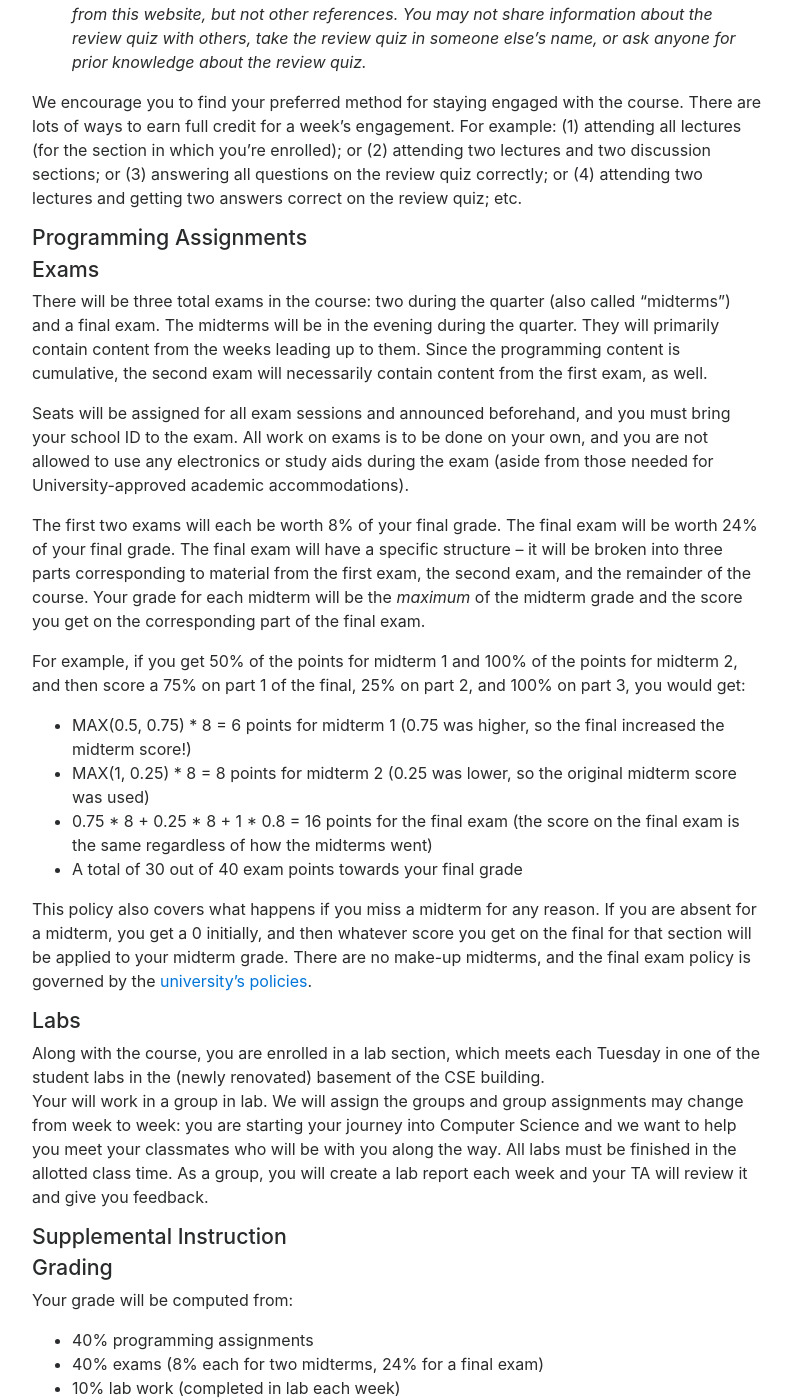
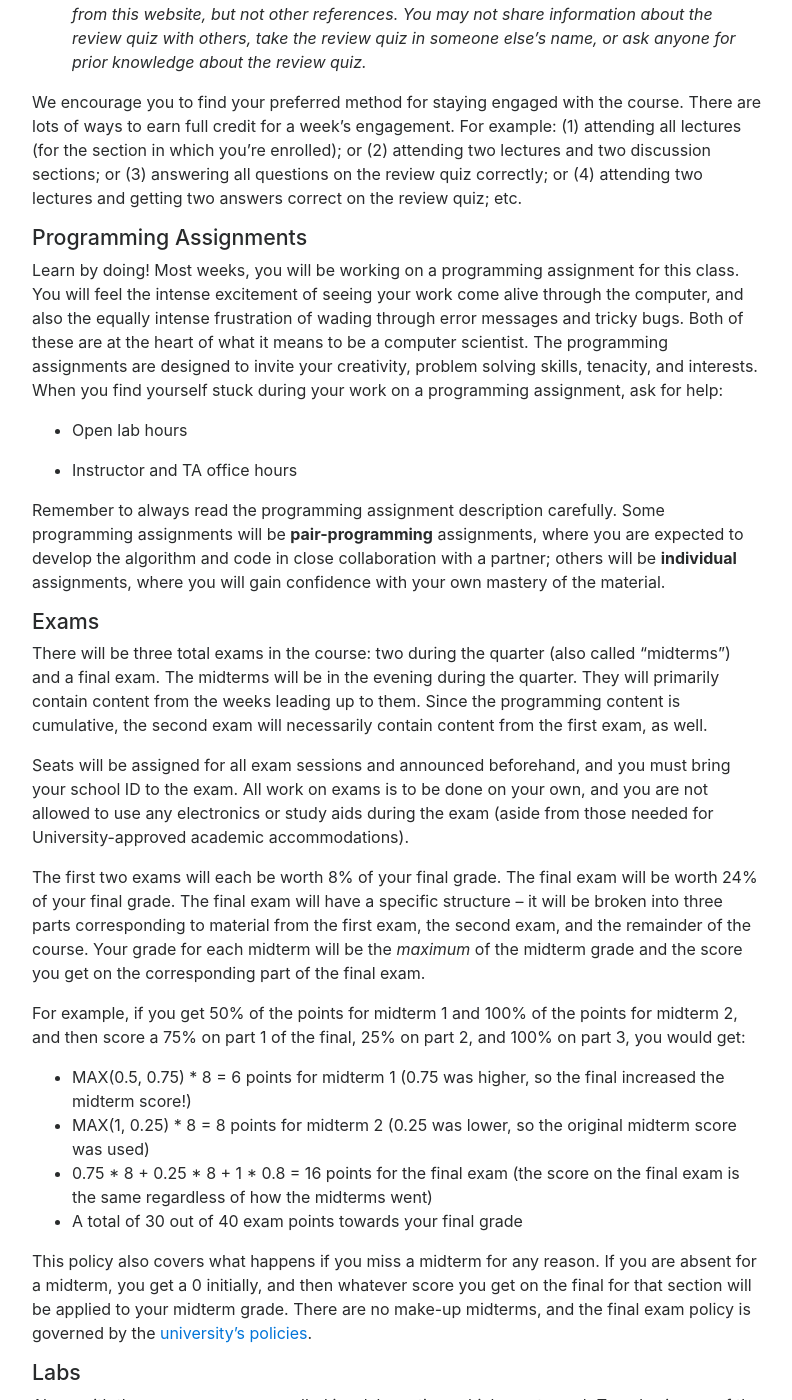
Before and after one commit to ucsd-cse8a-f18/ucsd-cse8a-f18.github.io, a Jekyll site: the page built from index.md, in a window 1280 px wide and 1400 px high, scrolled down 2472 px. Shown: the whole window, without its empty margins (243-1035 px from the left). Built offline with Jekyll 4.4.1, drawn with Linux system fonts in a browser that asks for light colours; nearby versions of some CDN libraries; some of the changed text lies outside the part shown.

Commit message:
Update index.md

```diff
--- a/index.md
+++ b/index.md
@@ -117,6 +117,23 @@ attending two lectures and getting two answers correct on the review  quiz; etc.
 
 <h3 id="pas">Programming Assignments</h3>
 
+Learn by doing!  Most weeks, you will be working on a programming assignment for this class.
+You will feel the intense excitement of seeing your work come alive through the computer, and
+also the equally intense frustration of wading through error messages and tricky bugs.  Both of these
+are at the heart of what it means to be a computer scientist.  The programming assignments are designed
+to invite your creativity, problem solving skills, tenacity, and interests. When you find yourself stuck
+during your work on a programming assignment, ask for help:
+
+* Open lab hours
+
+* Instructor and TA office hours
+
+
+Remember to always read the programming assignment description carefully.  Some programming assignments will
+be **pair-programming** assignments, where you are expected to develop the algorithm and code in close collaboration
+with a partner; others will be **individual** assignments, where you will gain confidence with your own mastery
+of the material.
+
 
 
 <h3 id="exams">Exams</h3>
```
Also changed, not shown: other parts of index.md (+1 -1 lines).
